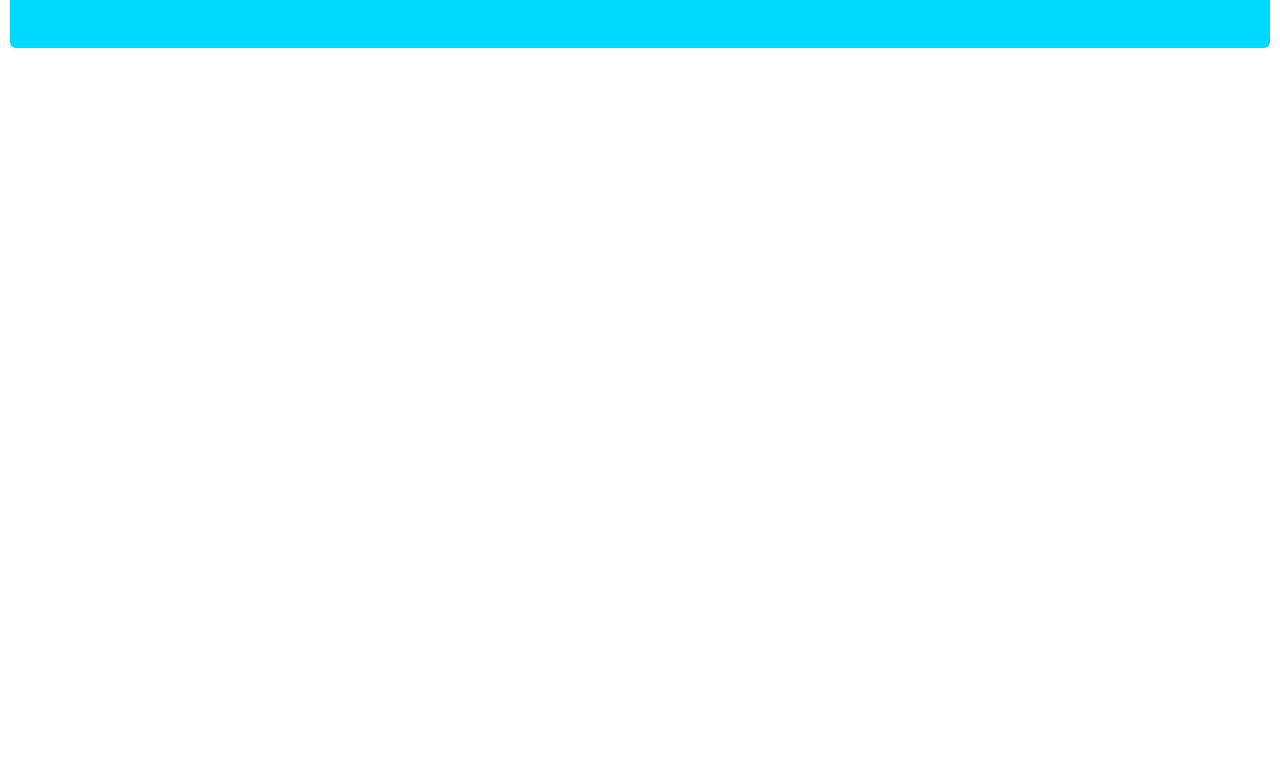
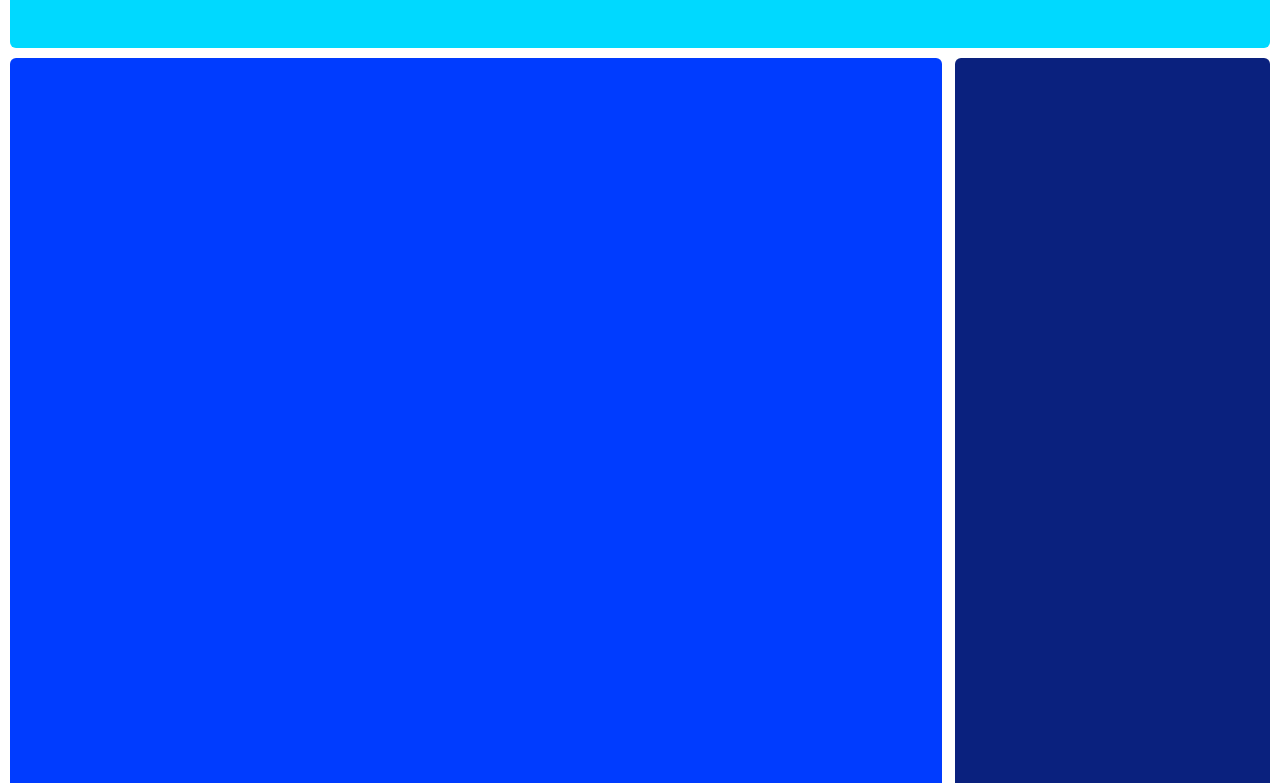
Before and after one commit to AlbaGomesG/Portifolio-01-HTML, a plain HTML site: page index.html in a window 1280 px wide. Shown: the part 112-895 px from the top of the page. Before the commit the page ends 800 px from the top, so only its background shows below. Drawn offline with Linux system fonts and the light colour scheme; a web font is replaced by a local one.

Commit message:
feat: criação dos estilos da main e aside

```diff
--- a/assets/styles.index.css
+++ b/assets/styles.index.css
@@ -27,3 +27,26 @@
     justify-content: center;
     align-items: center;
   }
+
+  #principal {
+    border-radius: 6px;
+    height: 800px;
+    margin: 10px 0;
+    display: flex;
+    flex-direction: row;
+    justify-content: space-between;
+  }
+
+  main {
+    background-color: rgb(0, 60, 255);
+    border-radius: 6px;
+    height: 100%;
+    width: 74%;
+  }
+
+  aside {
+    background-color: rgb(10, 33, 126);
+    border-radius: 6px;
+    height: 100%;
+    width: 25%;
+  }
```
